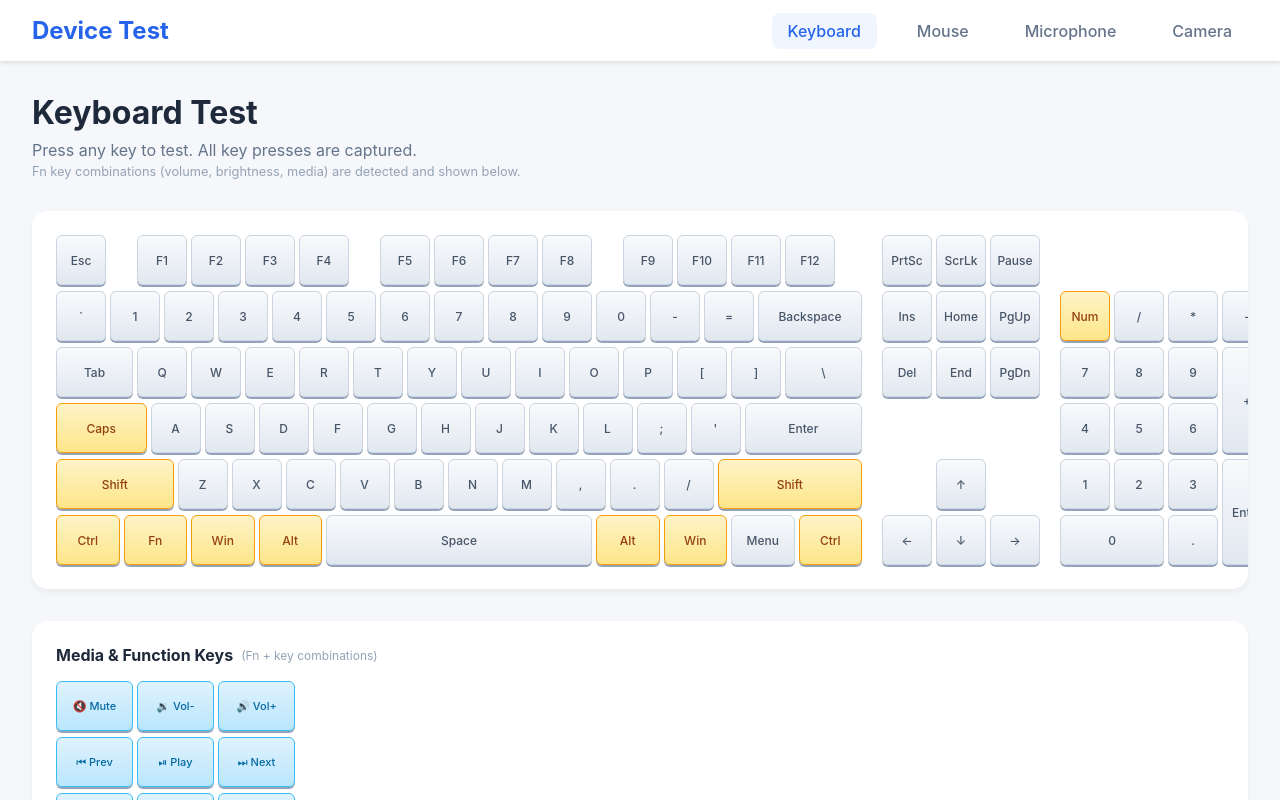
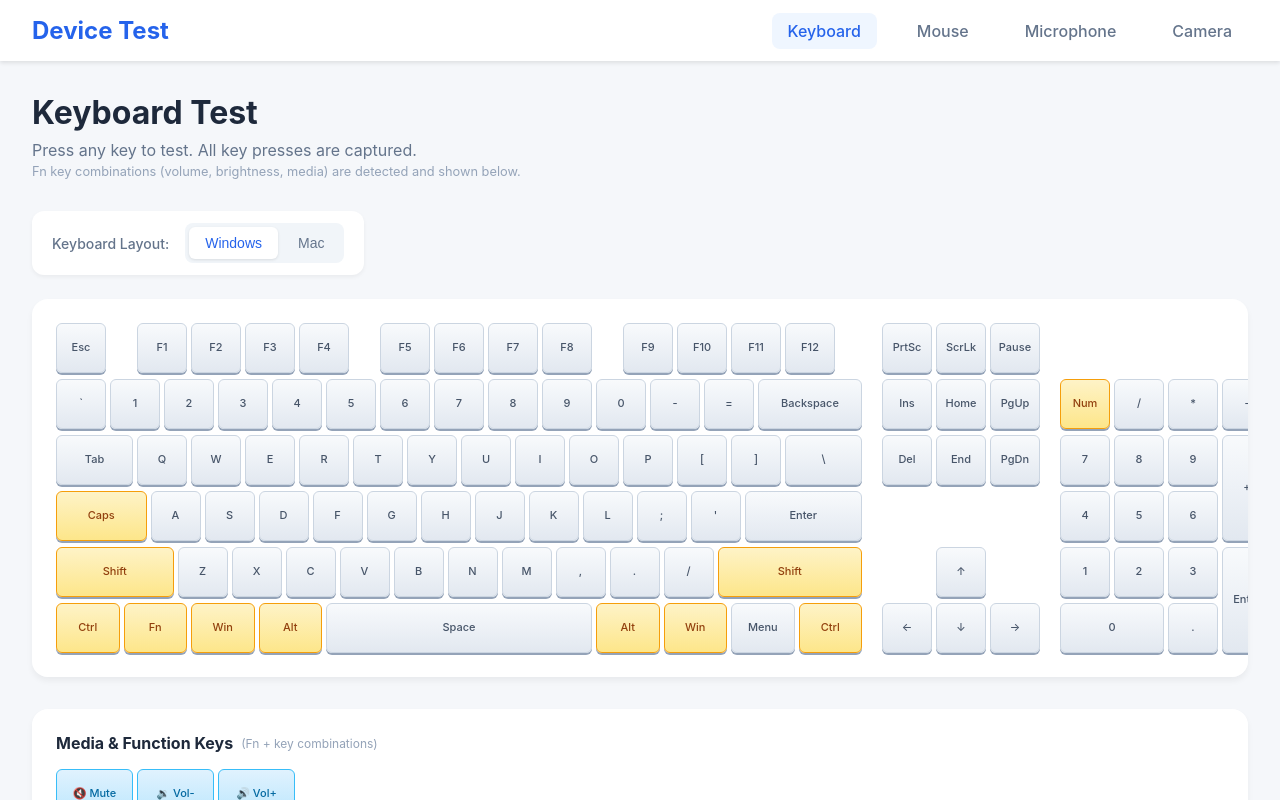
Before and after one commit to dtr9/device-tester, a React (Vite) app: page /keyboard in a window 1280 px wide. Shown: the top 800 px of the page. Built offline with nearby package versions, Linux system fonts and the light colour scheme.

Commit message:
Add Mac keyboard layout with auto-detection and toggle

```diff
--- a/src/pages/KeyboardTester.css
+++ b/src/pages/KeyboardTester.css
@@ -321,3 +321,61 @@
   color: #94a3b8;
   font-size: 0.75rem;
 }
+
+/* Keyboard Layout Toggle */
+.layout-toggle {
+  display: flex;
+  align-items: center;
+  gap: 1rem;
+  margin-bottom: 1.5rem;
+  background: #fff;
+  padding: 0.75rem 1.25rem;
+  border-radius: 0.75rem;
+  box-shadow: 0 2px 4px rgba(0, 0, 0, 0.05);
+  width: fit-content;
+}
+
+.layout-label {
+  color: #64748b;
+  font-size: 0.875rem;
+  font-weight: 500;
+}
+
+.layout-buttons {
+  display: flex;
+  gap: 0.25rem;
+  background: #f1f5f9;
+  padding: 0.25rem;
+  border-radius: 0.5rem;
+}
+
+.layout-btn {
+  padding: 0.5rem 1rem;
+  border: none;
+  background: transparent;
+  border-radius: 0.375rem;
+  font-size: 0.875rem;
+  font-weight: 500;
+  color: #64748b;
+  cursor: pointer;
+  transition: all 0.2s ease;
+}
+
+.layout-btn:hover {
+  color: #475569;
+}
+
+.layout-btn.active {
+  background: #fff;
+  color: #2563eb;
+  box-shadow: 0 1px 3px rgba(0, 0, 0, 0.1);
+}
+
+/* Mac keyboard specific styles */
+.key {
+  text-transform: none;
+  font-size: 11px;
+  line-height: 1.2;
+  text-align: center;
+  padding: 2px;
+}
--- a/src/pages/KeyboardTester.jsx
+++ b/src/pages/KeyboardTester.jsx
@@ -1,8 +1,17 @@
-import { useState, useEffect, useCallback, useRef } from 'react'
+import { useState, useEffect, useCallback, useRef, useMemo } from 'react'
 import './KeyboardTester.css'
 
-// Main keyboard section (left side)
-const MAIN_KEYBOARD = [
+// Detect if user is on Mac
+const isMacOS = () => {
+  if (typeof navigator !== 'undefined') {
+    return navigator.platform.toUpperCase().indexOf('MAC') >= 0 ||
+           navigator.userAgent.toUpperCase().indexOf('MAC') >= 0
+  }
+  return false
+}
+
+// Windows Main keyboard section (left side)
+const WINDOWS_MAIN_KEYBOARD = [
   // Row 1 - Function keys
   [
     { code: 'Escape', label: 'Esc', width: 1 },
@@ -101,8 +110,107 @@ const MAIN_KEYBOARD = [
   ],
 ]
 
-// Navigation cluster (middle section) - Print Screen, Nav, Arrows
-const NAV_CLUSTER = [
+// Mac Main keyboard section
+const MAC_MAIN_KEYBOARD = [
+  // Row 1 - Function keys (same as Windows)
+  [
+    { code: 'Escape', label: 'esc', width: 1 },
+    { code: 'spacer', label: '', width: 0.5, spacer: true },
+    { code: 'F1', label: 'F1', width: 1 },
+    { code: 'F2', label: 'F2', width: 1 },
+    { code: 'F3', label: 'F3', width: 1 },
+    { code: 'F4', label: 'F4', width: 1 },
+    { code: 'spacer2', label: '', width: 0.5, spacer: true },
+    { code: 'F5', label: 'F5', width: 1 },
+    { code: 'F6', label: 'F6', width: 1 },
+    { code: 'F7', label: 'F7', width: 1 },
+    { code: 'F8', label: 'F8', width: 1 },
+    { code: 'spacer3', label: '', width: 0.5, spacer: true },
+    { code: 'F9', label: 'F9', width: 1 },
+    { code: 'F10', label: 'F10', width: 1 },
+    { code: 'F11', label: 'F11', width: 1 },
+    { code: 'F12', label: 'F12', width: 1 },
+  ],
+  // Row 2 - Number row
+  [
+    { code: 'Backquote', label: '`', width: 1 },
+    { code: 'Digit1', label: '1', width: 1 },
+    { code: 'Digit2', label: '2', width: 1 },
+    { code: 'Digit3', label: '3', width: 1 },
+    { code: 'Digit4', label: '4', width: 1 },
+    { code: 'Digit5', label: '5', width: 1 },
+    { code: 'Digit6', label: '6', width: 1 },
+    { code: 'Digit7', label: '7', width: 1 },
+    { code: 'Digit8', label: '8', width: 1 },
+    { code: 'Digit9', label: '9', width: 1 },
+    { code: 'Digit0', label: '0', width: 1 },
+    { code: 'Minus', label: '-', width: 1 },
+    { code: 'Equal', label: '=', width: 1 },
+    { code: 'Backspace', label: 'delete', width: 2 },
+  ],
+  // Row 3 - QWERTY row
+  [
+    { code: 'Tab', label: 'tab', width: 1.5 },
+    { code: 'KeyQ', label: 'Q', width: 1 },
+    { code: 'KeyW', label: 'W', width: 1 },
+    { code: 'KeyE', label: 'E', width: 1 },
+    { code: 'KeyR', label: 'R', width: 1 },
+    { code: 'KeyT', label: 'T', width: 1 },
+    { code: 'KeyY', label: 'Y', width: 1 },
+    { code: 'KeyU', label: 'U', width: 1 },
+    { code: 'KeyI', label: 'I', width: 1 },
+    { code: 'KeyO', label: 'O', width: 1 },
+    { code: 'KeyP', label: 'P', width: 1 },
+    { code: 'BracketLeft', label: '[', width: 1 },
+    { code: 'BracketRight', label: ']', width: 1 },
+    { code: 'Backslash', label: '\\', width: 1.5 },
+  ],
+  // Row 4 - ASDF row
+  [
+    { code: 'CapsLock', label: 'caps lock', width: 1.75, modifier: true },
+    { code: 'KeyA', label: 'A', width: 1 },
+    { code: 'KeyS', label: 'S', width: 1 },
+    { code: 'KeyD', label: 'D', width: 1 },
+    { code: 'KeyF', label: 'F', width: 1 },
+    { code: 'KeyG', label: 'G', width: 1 },
+    { code: 'KeyH', label: 'H', width: 1 },
+    { code: 'KeyJ', label: 'J', width: 1 },
+    { code: 'KeyK', label: 'K', width: 1 },
+    { code: 'KeyL', label: 'L', width: 1 },
+    { code: 'Semicolon', label: ';', width: 1 },
+    { code: 'Quote', label: "'", width: 1 },
+    { code: 'Enter', label: 'return', width: 2.25 },
+  ],
+  // Row 5 - ZXCV row
+  [
+    { code: 'ShiftLeft', label: '⇧ shift', width: 2.25, modifier: true },
+    { code: 'KeyZ', label: 'Z', width: 1 },
+    { code: 'KeyX', label: 'X', width: 1 },
+    { code: 'KeyC', label: 'C', width: 1 },
+    { code: 'KeyV', label: 'V', width: 1 },
+    { code: 'KeyB', label: 'B', width: 1 },
+    { code: 'KeyN', label: 'N', width: 1 },
+    { code: 'KeyM', label: 'M', width: 1 },
+    { code: 'Comma', label: ',', width: 1 },
+    { code: 'Period', label: '.', width: 1 },
+    { code: 'Slash', label: '/', width: 1 },
+    { code: 'ShiftRight', label: '⇧ shift', width: 2.75, modifier: true },
+  ],
+  // Row 6 - Bottom row (Mac layout: fn, control, option, command, space, command, option)
+  [
+    { code: 'Fn', label: 'fn', width: 1.25, modifier: true, isFnKey: true },
+    { code: 'ControlLeft', label: '⌃ control', width: 1.25, modifier: true },
+    { code: 'AltLeft', label: '⌥ option', width: 1.25, modifier: true },
+    { code: 'MetaLeft', label: '⌘ command', width: 1.5, modifier: true },
+    { code: 'Space', label: 'space', width: 5 },
+    { code: 'MetaRight', label: '⌘ command', width: 1.5, modifier: true },
+    { code: 'AltRight', label: '⌥ option', width: 1.25, modifier: true },
+    { code: 'ControlRight', label: '⌃ control', width: 1.25, modifier: true },
+  ],
+]
+
+// Windows Navigation cluster (middle section) - Print Screen, Nav, Arrows
+const WINDOWS_NAV_CLUSTER = [
   // Row 1 - Print Screen cluster (multiple codes for browser compatibility)
   [
     { code: 'PrintScreen', altCodes: ['Snapshot', 'PrintScreen'], label: 'PrtSc', width: 1 },
@@ -120,6 +228,42 @@ const NAV_CLUSTER = [
     { code: 'Delete', label: 'Del', width: 1 },
     { code: 'End', label: 'End', width: 1 },
     { code: 'PageDown', label: 'PgDn', width: 1 },
+  ],
+  // Row 4 - Empty (spacer for alignment)
+  [],
+  // Row 5 - Arrow Up
+  [
+    { code: 'spacer4', label: '', width: 1, spacer: true },
+    { code: 'ArrowUp', label: '↑', width: 1 },
+    { code: 'spacer5', label: '', width: 1, spacer: true },
+  ],
+  // Row 6 - Arrow Left, Down, Right
+  [
+    { code: 'ArrowLeft', label: '←', width: 1 },
+    { code: 'ArrowDown', label: '↓', width: 1 },
+    { code: 'ArrowRight', label: '→', width: 1 },
+  ],
+]
+
+// Mac Navigation cluster (no Insert, different labels)
+const MAC_NAV_CLUSTER = [
+  // Row 1 - Function cluster (Mac has F13-F15 or media keys here on extended keyboards)
+  [
+    { code: 'F13', label: 'F13', width: 1 },
+    { code: 'F14', label: 'F14', width: 1 },
+    { code: 'F15', label: 'F15', width: 1 },
+  ],
+  // Row 2 - Fn+Delete = Forward Delete, Home, Page Up
+  [
+    { code: 'Help', label: 'help', width: 1 },
+    { code: 'Home', label: 'home', width: 1 },
+    { code: 'PageUp', label: 'page up', width: 1 },
+  ],
+  // Row 3 - Forward Delete, End, Page Down
+  [
+    { code: 'Delete', label: 'del', width: 1 },
+    { code: 'End', label: 'end', width: 1 },
+    { code: 'PageDown', label: 'page down', width: 1 },
   ],
   // Row 4 - Empty (spacer for alignment)
   [],
@@ -176,8 +320,8 @@ const FN_TRIGGERED_CODES = new Set([
   'Eject', 'MediaSelect',
 ])
 
-// Numpad section (right side) - using grid positioning for tall keys
-const NUMPAD_KEYS = [
+// Windows Numpad section (right side) - using grid positioning for tall keys
+const WINDOWS_NUMPAD_KEYS = [
   // Row 1
   { code: 'NumLock', label: 'Num', gridCol: '1', gridRow: '1', modifier: true },
   { code: 'NumpadDivide', label: '/', gridCol: '2', gridRow: '1' },
@@ -202,6 +346,33 @@ const NUMPAD_KEYS = [
   { code: 'NumpadDecimal', label: '.', gridCol: '3', gridRow: '5' },
 ]
 
+// Mac Numpad section (Clear instead of NumLock)
+const MAC_NUMPAD_KEYS = [
+  // Row 1
+  { code: 'NumLock', label: 'clear', gridCol: '1', gridRow: '1', modifier: true },
+  { code: 'NumpadEqual', label: '=', gridCol: '2', gridRow: '1' },
+  { code: 'NumpadDivide', label: '/', gridCol: '3', gridRow: '1' },
+  { code: 'NumpadMultiply', label: '*', gridCol: '4', gridRow: '1' },
+  // Row 2
+  { code: 'Numpad7', label: '7', gridCol: '1', gridRow: '2' },
+  { code: 'Numpad8', label: '8', gridCol: '2', gridRow: '2' },
+  { code: 'Numpad9', label: '9', gridCol: '3', gridRow: '2' },
+  { code: 'NumpadSubtract', label: '-', gridCol: '4', gridRow: '2' },
+  // Row 3
+  { code: 'Numpad4', label: '4', gridCol: '1', gridRow: '3' },
+  { code: 'Numpad5', label: '5', gridCol: '2', gridRow: '3' },
+  { code: 'Numpad6', label: '6', gridCol: '3', gridRow: '3' },
+  { code: 'NumpadAdd', label: '+', gridCol: '4', gridRow: '3' },
+  // Row 4
+  { code: 'Numpad1', label: '1', gridCol: '1', gridRow: '4' },
+  { code: 'Numpad2', label: '2', gridCol: '2', gridRow: '4' },
+  { code: 'Numpad3', label: '3', gridCol: '3', gridRow: '4' },
+  { code: 'NumpadEnter', label: 'enter', gridCol: '4', gridRow: '4 / 6' }, // Spans 2 rows
+  // Row 5
+  { code: 'Numpad0', label: '0', gridCol: '1 / 3', gridRow: '5' }, // Spans 2 columns
+  { code: 'NumpadDecimal', label: '.', gridCol: '3', gridRow: '5' },
+]
+
 function KeyboardTester() {
   const [pressedKeys, setPressedKeys] = useState(new Set())
   const [currentEvent, setCurrentEvent] = useState(null)
@@ -214,8 +385,25 @@ function KeyboardTester() {
   })
   const [fnActive, setFnActive] = useState(false)
 
+  // Keyboard layout: 'windows' or 'mac' - auto-detect on mount
+  const [keyboardLayout, setKeyboardLayout] = useState(() => isMacOS() ? 'mac' : 'windows')
+
   // Track if keydown was received for proper keyup handling
   const keyDownReceived = useRef(new Set())
+
+  // Get the appropriate keyboard layouts based on selection
+  const MAIN_KEYBOARD = useMemo(() =>
+    keyboardLayout === 'mac' ? MAC_MAIN_KEYBOARD : WINDOWS_MAIN_KEYBOARD,
+    [keyboardLayout]
+  )
+  const NAV_CLUSTER = useMemo(() =>
+    keyboardLayout === 'mac' ? MAC_NAV_CLUSTER : WINDOWS_NAV_CLUSTER,
+    [keyboardLayout]
+  )
+  const NUMPAD_KEYS = useMemo(() =>
+    keyboardLayout === 'mac' ? MAC_NUMPAD_KEYS : WINDOWS_NUMPAD_KEYS,
+    [keyboardLayout]
+  )
 
   const handleKeyDown = useCallback((e) => {
     e.preventDefault()
@@ -374,6 +562,25 @@ function KeyboardTester() {
       <h1>Keyboard Test</h1>
       <p className="subtitle">Press any key to test. All key presses are captured. <span className="note">Fn key combinations (volume, brightness, media) are detected and shown below.</span></p>
 
+      {/* Keyboard Layout Toggle */}
+      <div className="layout-toggle">
+        <span className="layout-label">Keyboard Layout:</span>
+        <div className="layout-buttons">
+          <button
+            className={`layout-btn ${keyboardLayout === 'windows' ? 'active' : ''}`}
+            onClick={() => setKeyboardLayout('windows')}
+          >
+            Windows
+          </button>
+          <button
+            className={`layout-btn ${keyboardLayout === 'mac' ? 'active' : ''}`}
+            onClick={() => setKeyboardLayout('mac')}
+          >
+            Mac
+          </button>
+        </div>
+      </div>
+
       <div className="keyboard-container">
         <div className="keyboard-full">
           {/* Main Keyboard Section */}
@@ -485,10 +692,18 @@ function KeyboardTester() {
               </div>
               <div className="modifiers">
                 <span className={`modifier-badge ${fnActive || currentEvent.isFnTriggered ? 'active' : ''}`}>Fn</span>
-                <span className={`modifier-badge ${modifiers.shift ? 'active' : ''}`}>Shift</span>
-                <span className={`modifier-badge ${modifiers.ctrl ? 'active' : ''}`}>Ctrl</span>
-                <span className={`modifier-badge ${modifiers.alt ? 'active' : ''}`}>Alt</span>
-                <span className={`modifier-badge ${modifiers.meta ? 'active' : ''}`}>Meta</span>
+                <span className={`modifier-badge ${modifiers.shift ? 'active' : ''}`}>
+                  {keyboardLayout === 'mac' ? '⇧ Shift' : 'Shift'}
+                </span>
+                <span className={`modifier-badge ${modifiers.ctrl ? 'active' : ''}`}>
+                  {keyboardLayout === 'mac' ? '⌃ Control' : 'Ctrl'}
+                </span>
+                <span className={`modifier-badge ${modifiers.alt ? 'active' : ''}`}>
+                  {keyboardLayout === 'mac' ? '⌥ Option' : 'Alt'}
+                </span>
+                <span className={`modifier-badge ${modifiers.meta ? 'active' : ''}`}>
+                  {keyboardLayout === 'mac' ? '⌘ Command' : 'Meta'}
+                </span>
               </div>
             </div>
           ) : (
```
